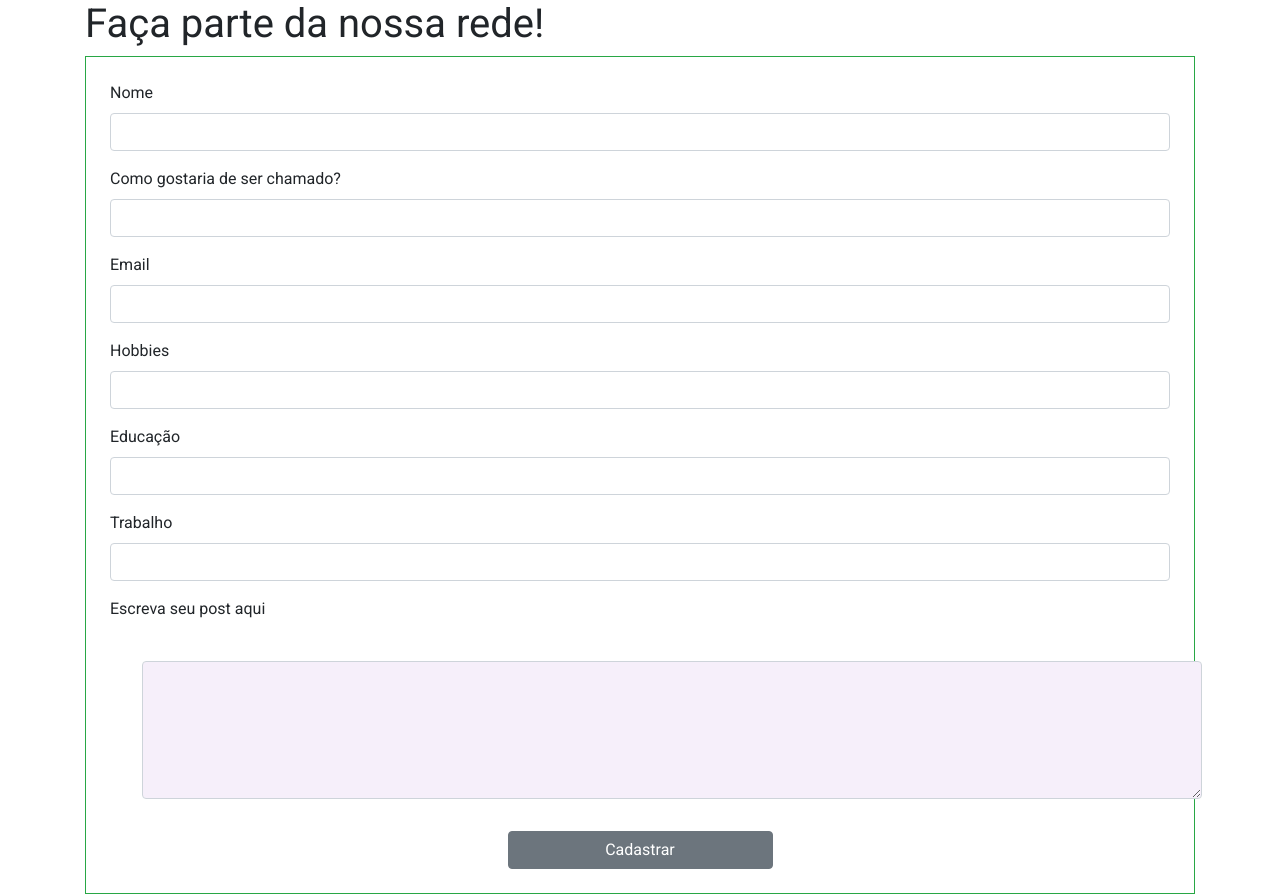
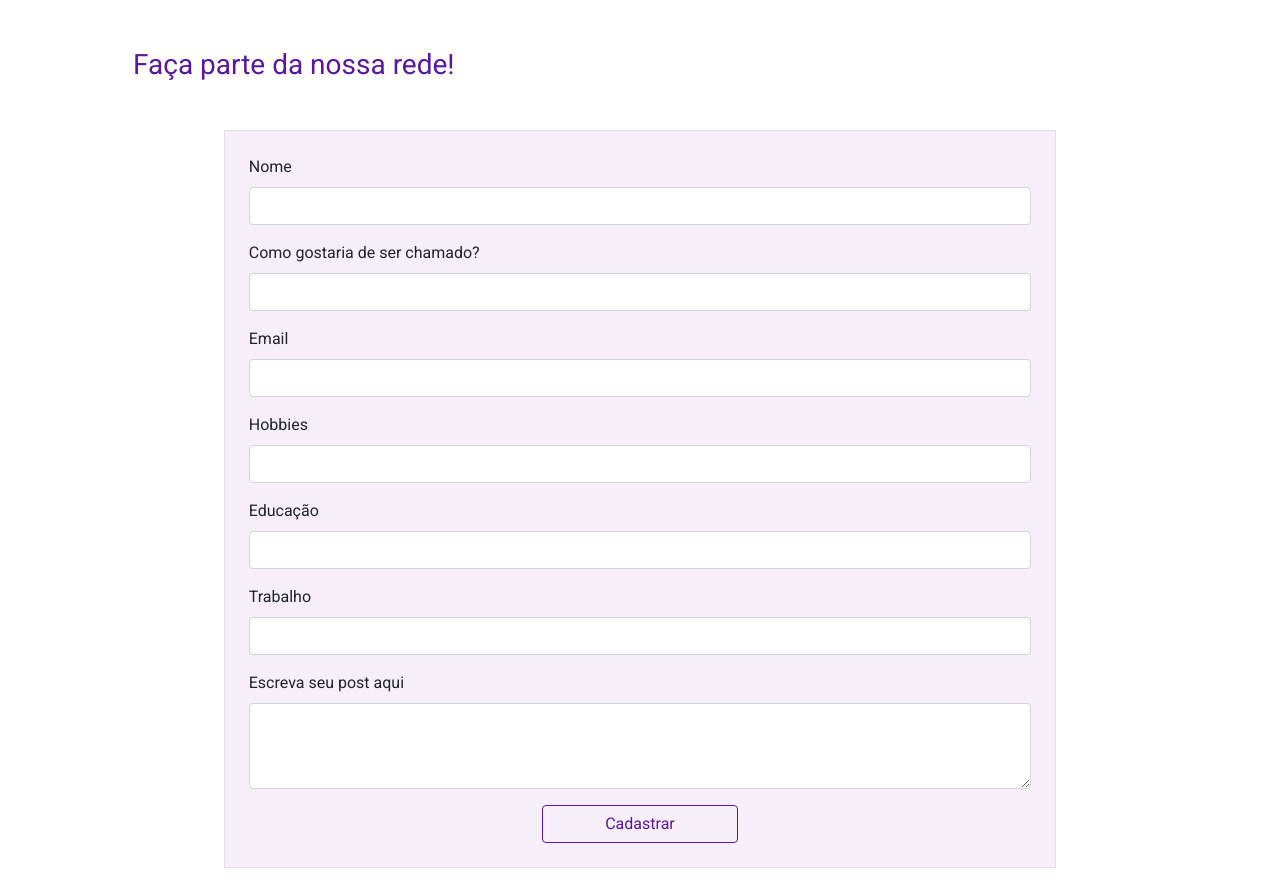
Before and after one commit to Angelamutsumi/rede_social, a Node server app: page /usuarios/cadastrarUsuarios in a window 1280 px wide. Shown: the part 56-950 px from the top of the page. After the commit the page ends 924 px from the top, so only its background shows below. Run offline with Node 20, Linux system fonts and the light colour scheme; some libraries are stand-ins or nearby versions.

Commit message:
Estilização dos formulários

```diff
--- a/public/css/style.css
+++ b/public/css/style.css
@@ -63,3 +63,22 @@ h3{
     text-align: justify;
     word-wrap:break-word;
 }
+
+/* Cadastro */
+textarea{
+    margin: 0;
+    padding: 0;
+}
+#btn{
+    background-color: #f6effa;
+    border: 1px solid #5a189a;
+    color: #5a189a;
+}
+#btn:hover{
+    background-color: #5a189a;
+    color: #f6effa;
+}
+
+form{
+    background-color: #f6effa;
+}
--- a/views/pages/formUsuarios.ejs
+++ b/views/pages/formUsuarios.ejs
@@ -4,8 +4,8 @@
     <div class="container">
         <div class="row">
             <div class="col">
-                <h1>Faça parte da nossa rede!</h1>
-                <form class="p-md-4 border border-success" action="/usuarios/cadastrarUsuarios" method="POST">
+                <h3 class="my-md-5 mx-md-5">Faça parte da nossa rede!</h3>
+                <form class="p-md-4 border w-75 mx-md-auto" action="/usuarios/cadastrarUsuarios" method="POST">
                     <div class="form-group">
                         <label for="nome">Nome</label>
                         <input type="text" class="form-control" name="nome" id="nome">
@@ -40,12 +40,12 @@
                     </div>
 
                     <div class="form-group">
-                        <label for="post">Escreva seu post aqui</label>
-                        <textarea class="form-control" id="post" rows="3" name="postagem"></textarea>
+                        <label for="postagem">Escreva seu post aqui</label>
+                        <textarea class="form-control" id="postagem" rows="3" name="postagem"></textarea>
                       </div>
 
                     <div class="text-center w-100">
-                        <button type="submit" class=" w-25 btn btn-secondary">Cadastrar</button>
+                        <button type="submit" class=" w-25 btn btn-secondary" id="btn">Cadastrar</button>
                     </div>
 
                 </form>
```
Also changed, not shown: views/pages/formEditarUsuarios.ejs (+4 -4 lines).
